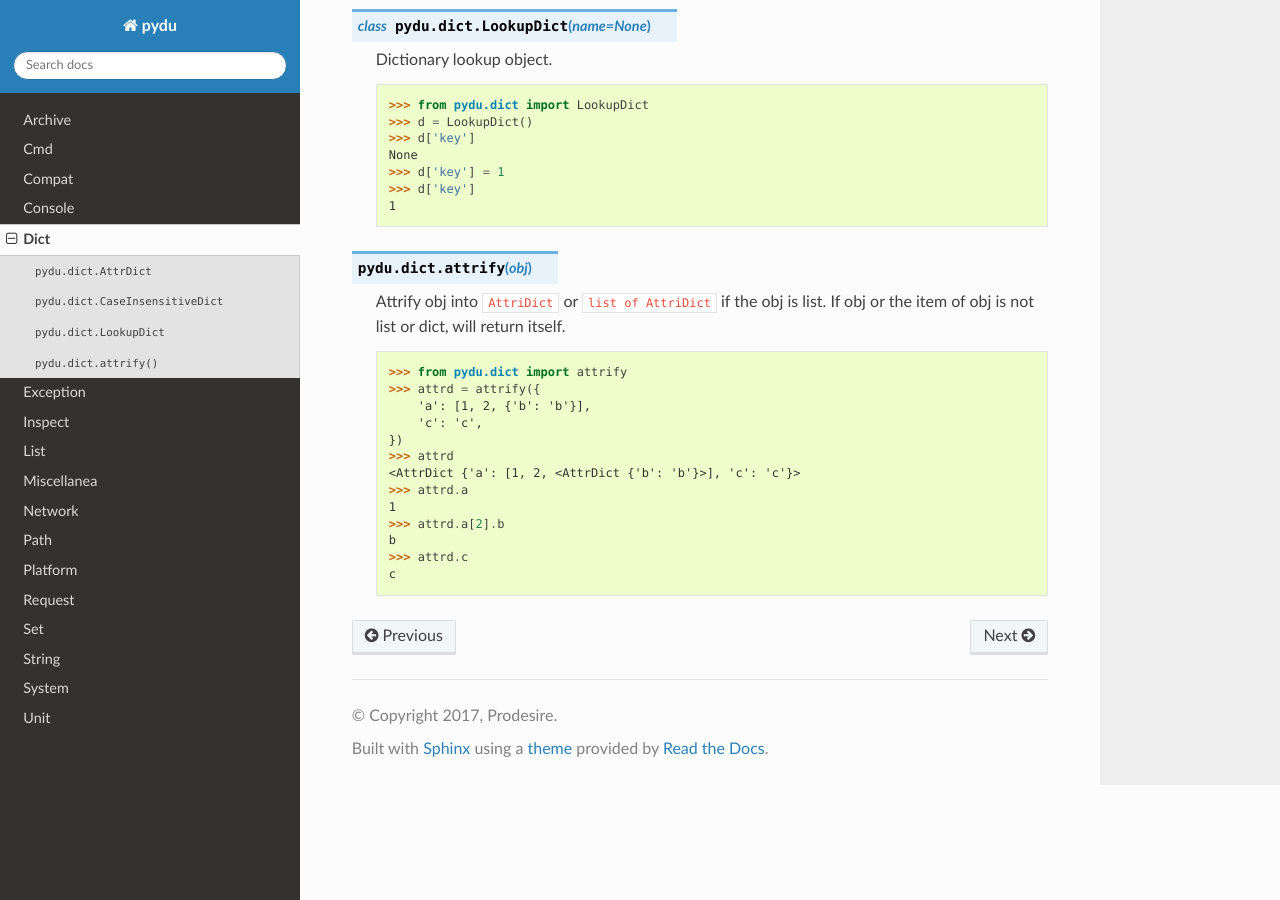
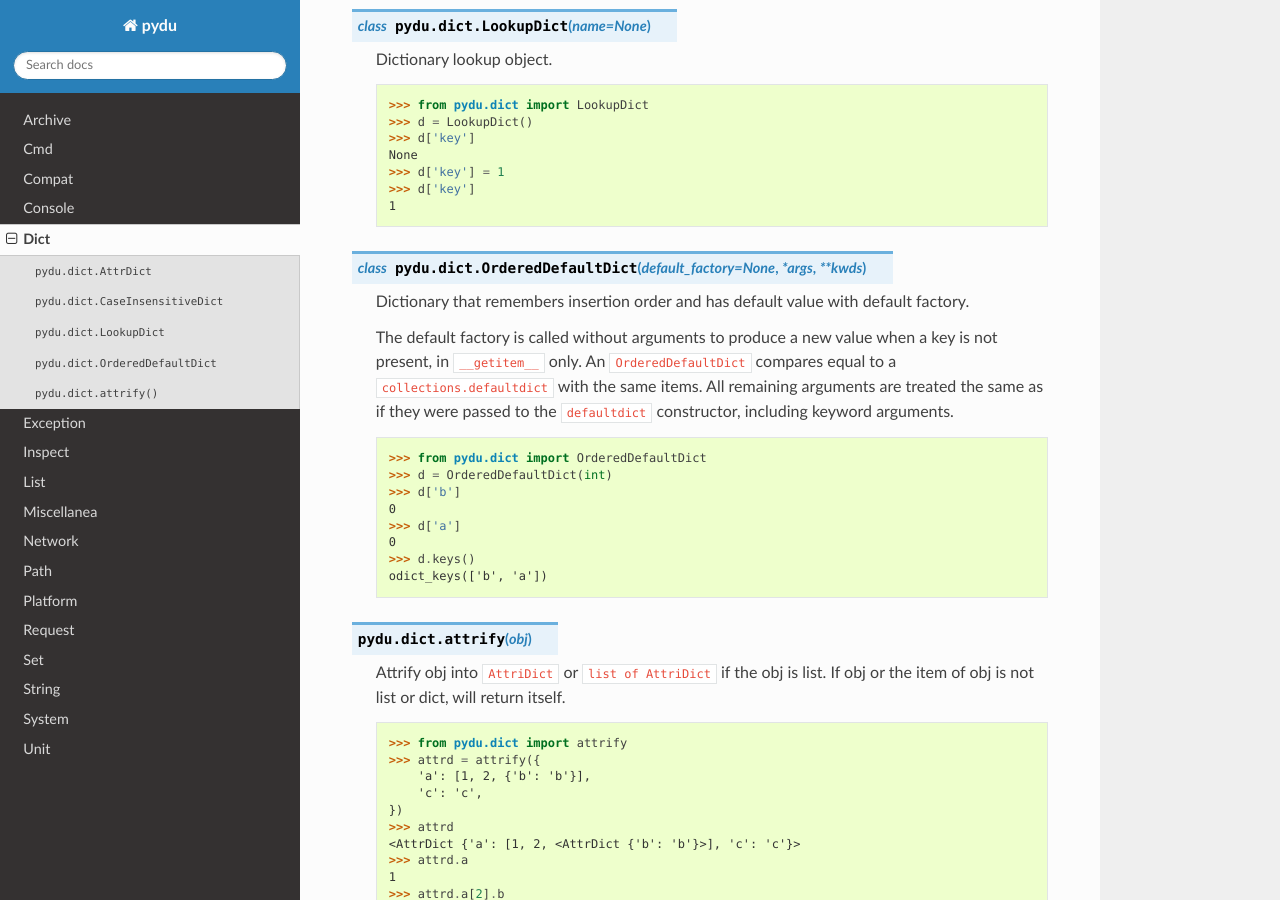
Before and after one commit to flaggo/pydu, a Sphinx documentation site: the page built from docs/dict.rst, in a window 1280 px wide and 900 px high, scrolled down 837 px. Built offline with Sphinx 7.4.7 and the Read the Docs theme 2.0.0, drawn with Linux system fonts in a browser that asks for light colours.

Commit message:
add doc for dict.OrderedDict

```diff
--- a/docs/dict.rst
+++ b/docs/dict.rst
@@ -6,19 +6,19 @@ Dict
     A AttrDict object is like a dictionary except ``obj.foo`` can be used
     in addition to ``obj['foo']``.
 
-        >>> from pydu.dict import AttrDict
-        >>> o = AttrDict(a=1)
-        o.a
-        1
-        >>> o['a']
-        1
-        >>> o.a = 2
-        >>> o['a']
-        2
-        >>> del o.a
-        >>> o.a
-        Traceback (most recent call last):
-         ...    AttributeError: 'a'
+    >>> from pydu.dict import AttrDict
+    >>> o = AttrDict(a=1)
+    o.a
+    1
+    >>> o['a']
+    1
+    >>> o.a = 2
+    >>> o['a']
+    2
+    >>> del o.a
+    >>> o.a
+    Traceback (most recent call last):
+     ...    AttributeError: 'a'
 
 
 .. py:class:: pydu.dict.CaseInsensitiveDict(data=None, **kwargs)
@@ -31,26 +31,47 @@ Dict
     ``items()``, ``iterkeys()``, and ``iteritems()`` will contain
     case-sensitive keys.
 
-        >>> from pydu.dict import CaseInsensitiveDict
-        >>> cid = CaseInsensitiveDict()
-        >>> cid['Accept'] = 'application/json'
-        >>> cid['aCCEPT'] == 'application/json'
-        True
-        >>> list(cid) == ['Accept']
-        True
+    >>> from pydu.dict import CaseInsensitiveDict
+    >>> cid = CaseInsensitiveDict()
+    >>> cid['Accept'] = 'application/json'
+    >>> cid['aCCEPT'] == 'application/json'
+    True
+    >>> list(cid) == ['Accept']
+    True
 
 
 .. py:class:: pydu.dict.LookupDict(name=None)
 
     Dictionary lookup object.
 
-        >>> from pydu.dict import LookupDict
-        >>> d = LookupDict()
-        >>> d['key']
-        None
-        >>> d['key'] = 1
-        >>> d['key']
-        1
+    >>> from pydu.dict import LookupDict
+    >>> d = LookupDict()
+    >>> d['key']
+    None
+    >>> d['key'] = 1
+    >>> d['key']
+    1
+
+.. py:class:: pydu.dict.OrderedDefaultDict(default_factory=None, *args, **kwds)
+
+    Dictionary that remembers insertion order and has default value
+    with default factory.
+
+    The default factory is called without arguments to produce
+    a new value when a key is not present, in ``__getitem__`` only.
+    An ``OrderedDefaultDict`` compares equal to a ``collections.defaultdict``
+    with the same items. All remaining arguments are treated the same
+    as if they were passed to the ``defaultdict`` constructor,
+    including keyword arguments.
+
+    >>> from pydu.dict import OrderedDefaultDict
+    >>> d = OrderedDefaultDict(int)
+    >>> d['b']
+    0
+    >>> d['a']
+    0
+    >>> d.keys()
+    odict_keys(['b', 'a'])
 
 
 .. py:function:: pydu.dict.attrify(obj)
```
Also changed, not shown: 1 other file.
